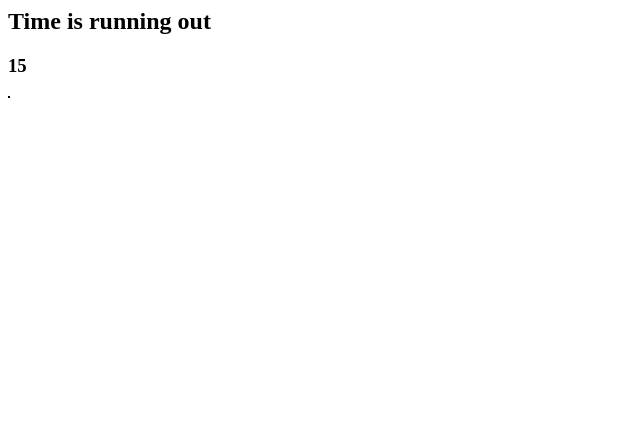
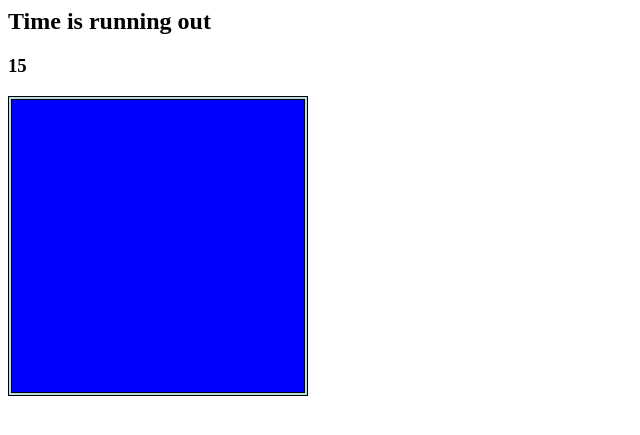
Before and after one commit to garrystoor/3750-minesweep, a PHP site: page /minesweeper.php in a window 1280 px wide. Shown: the top 435 px of the page, without its empty margins (0-640 px from the left). Run offline with PHP 8.4, Linux system fonts and the light colour scheme.

Commit message:
Lots of Work

```diff
--- /dev/null
+++ b/htdocs/minesweep/minesweeper.css
@@ -0,0 +1,11 @@
+table, th, td {
+  border: 1px solid black;
+}
+
+table {
+  background-color: powderblue
+}
+
+td {
+  background-color: blue
+}
--- a/htdocs/minesweep/minesweeper.php
+++ b/htdocs/minesweep/minesweeper.php
@@ -1,21 +1,29 @@
+<link rel="stylesheet" type="text/css" href="minesweeper.css">
 <?php
   // initialize the game board
+
+  // set mines
 
 
 ?>
 <html>
 <h2>Time is running out</h2>
 <h3>15</h3>
-  <table id = "gameBoard" style="border:1px solid #000000;"></table>
+  <table id = "gameBoard" width=300px height=300px style="border:1px solid #000000;"></table>
 <script>
   // populate the table
-  var size = 9
+  var boardSize = 9
   var tbl = document.getElementById('gameBoard')
+  var row
+  var boardIndex = 0
   // rows
-  for(var i = 0; i < ) {
+  for(var i = 0; i < boardSize; i++) {
+    row = tbl.insertRow(i)
     // columns
-    for() {
-
+    for(var j = 0; j < boardSize; j++) {
+      row.insertCell(j)
+      tbl.rows[i].cells[j].id = boardIndex++
+      tbl.rows[i].cells[j].onclick = clickSquare("click", tbl.rows[i].cells[j].id)
     }
   }
 
@@ -23,7 +31,17 @@
 
 
 
+function clickSquare(event, squareID){
+  document.getElementById('squareID').style.backgroundColor = 'black'
+}
 
+function adjacentSquares(squareID){
+
+}
+
+function setMines(){
+
+}
 
 
 
```
Also changed, not shown: htdocs/minesweep/login.php (+16 -5 lines).
